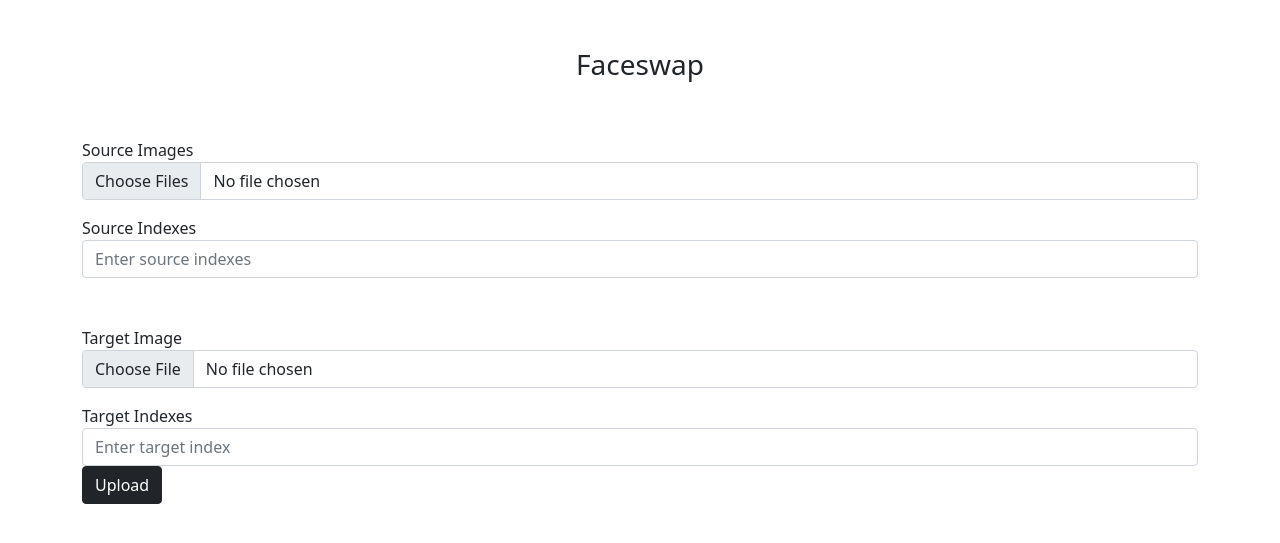
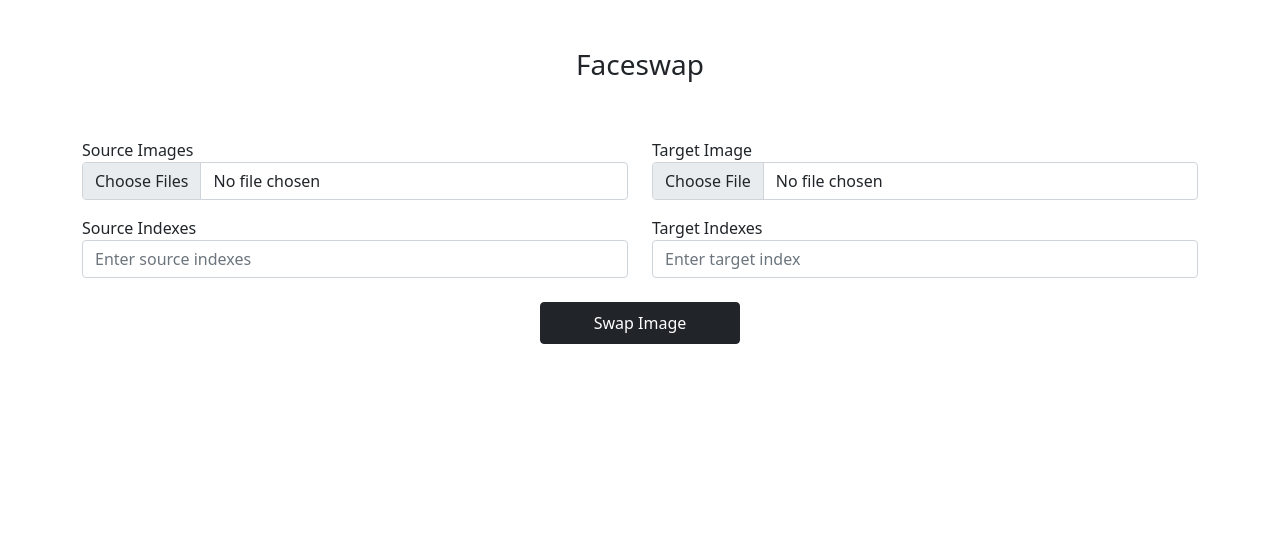
Before and after one commit to yashkothadia/Face_swap, a Django app: page / in a window 1280 px wide. Shown: the top 543 px of the page. Run offline with Django 4.2, Linux system fonts and the light colour scheme; some libraries are stand-ins or nearby versions.

Commit message:
change design

```diff
--- a/face_swap/Faceswap/templates/index.html
+++ b/face_swap/Faceswap/templates/index.html
@@ -34,7 +34,7 @@
             border-radius: 0.25rem;
             box-shadow: 0.125rem 0.125rem 0.0625rem rgba(0, 0, 0, 0.12);
             margin-right: 1rem;
-            max-width: 140px;
+            max-width: 300px;
             padding: 0.25rem;
         }
 
@@ -68,29 +68,42 @@
             <div class="col">
 
                 <form action="/face_swap/" method="post" enctype="multipart/form-data" id="form-upload">
+                    <div class="d-flex justify-content-between">
+                        <div class="w-100">
                             <div class="form-group mt-5">
                                 <label for="">Source Images</label>
                                 <input type="file" class="form-control" name="source_images[]" multiple id="source-imgs" />
                             </div>
                             <div class="img-thumbs img-thumbs-hidden" id="img-preview"></div>
-
-                    <div class="form-group mt-3">
-                        <label for="source-indexes">Source Indexes</label>
-                        <input type="text" class="form-control" name="source_indexes" id="source-indexes" placeholder="Enter source indexes">
                         </div>
 
+                        <div class="w-100 ms-4">
                             <div class="form-group mt-5">
                                 <label for="">Target Image</label>
                                 <input type="file" class="form-control" name="target_image" id="target-img" />
                             </div>
                             <div class="img-thumbs img-thumbs-hidden" id="target-img-preview"></div>
+                        </div>
+                    </div>
 
-                    <div class="form-group mt-3">
+                    <div class="d-flex justify-content-between ">
+
+                        <div class="form-group mt-3 w-100">
+                            <label for="source-indexes">Source Indexes</label>
+                            <input type="text" class="form-control" name="source_indexes" id="source-indexes" placeholder="Enter source indexes">
+                        </div>
+                        <div class="form-group mt-3 w-100 ms-4">
                             <label for="target-indexes">Target Indexes</label>
                             <input type="text" class="form-control" name="target_indexes" id="target-indexes" placeholder="Enter target index">
                         </div>
+                    </div>
 
-                    <button type="submit" class="btn btn-dark">Upload</button>
+
+
+                    <div class="w-100 d-flex justify-content-center mt-4">
+
+                        <button type="submit" class="btn btn-dark p-2" style="width: 200px;">Swap Image</button>
+                    </div>
                 </form>
 
             </div>
```
Lines whose indentation alone changed are shown as unchanged.
